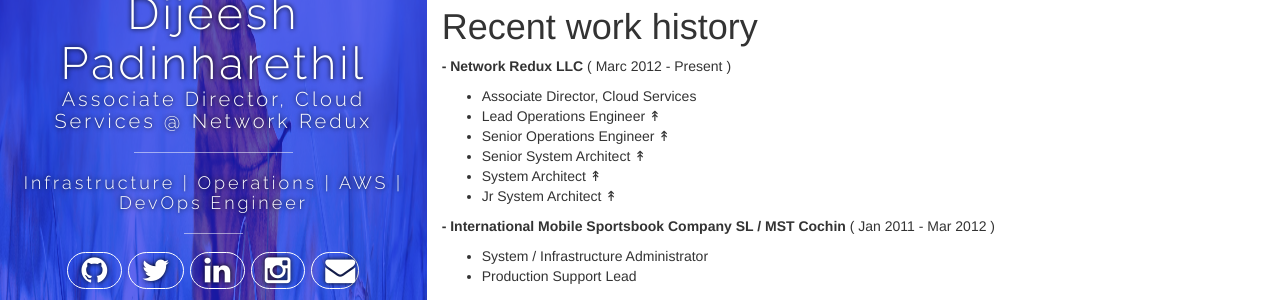
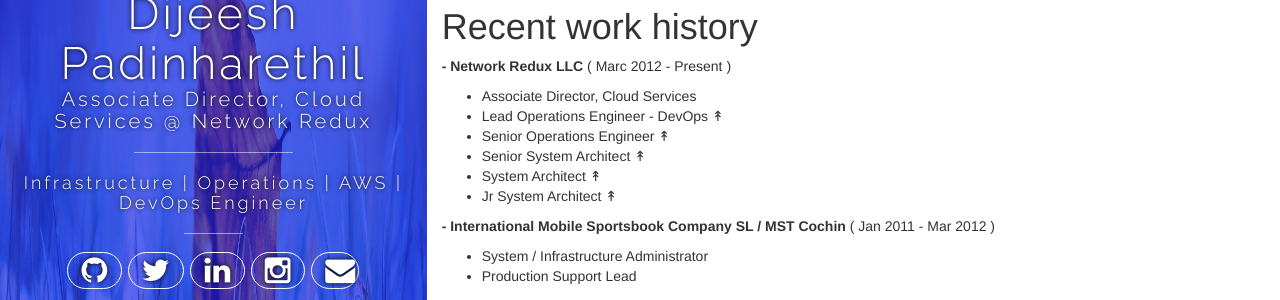
Before and after one commit to dijeesh/dijeesh.github.io-bak, a Jekyll site: the page built from about.md, in a window 1280 px wide and 1145 px high. Shown: the part 283-583 px from the top of the window. Built offline with Jekyll 4.4.1, drawn with Linux system fonts in a browser that asks for light colours; nearby versions of some CDN libraries; our own code applies the rules of GitHub Pages for plain Markdown files; comment, search, counter and statistics services are not loaded.

Commit message:
update change me

```diff
--- a/about.md
+++ b/about.md
@@ -12,7 +12,7 @@
 **- Network Redux LLC**  ( Marc 2012 - Present )
 
   - Associate Director, Cloud Services
-  - Lead Operations Engineer ↟
+  - Lead Operations Engineer - DevOps ↟
   - Senior Operations Engineer ↟
   - Senior System Architect ↟
   - System Architect ↟
```
